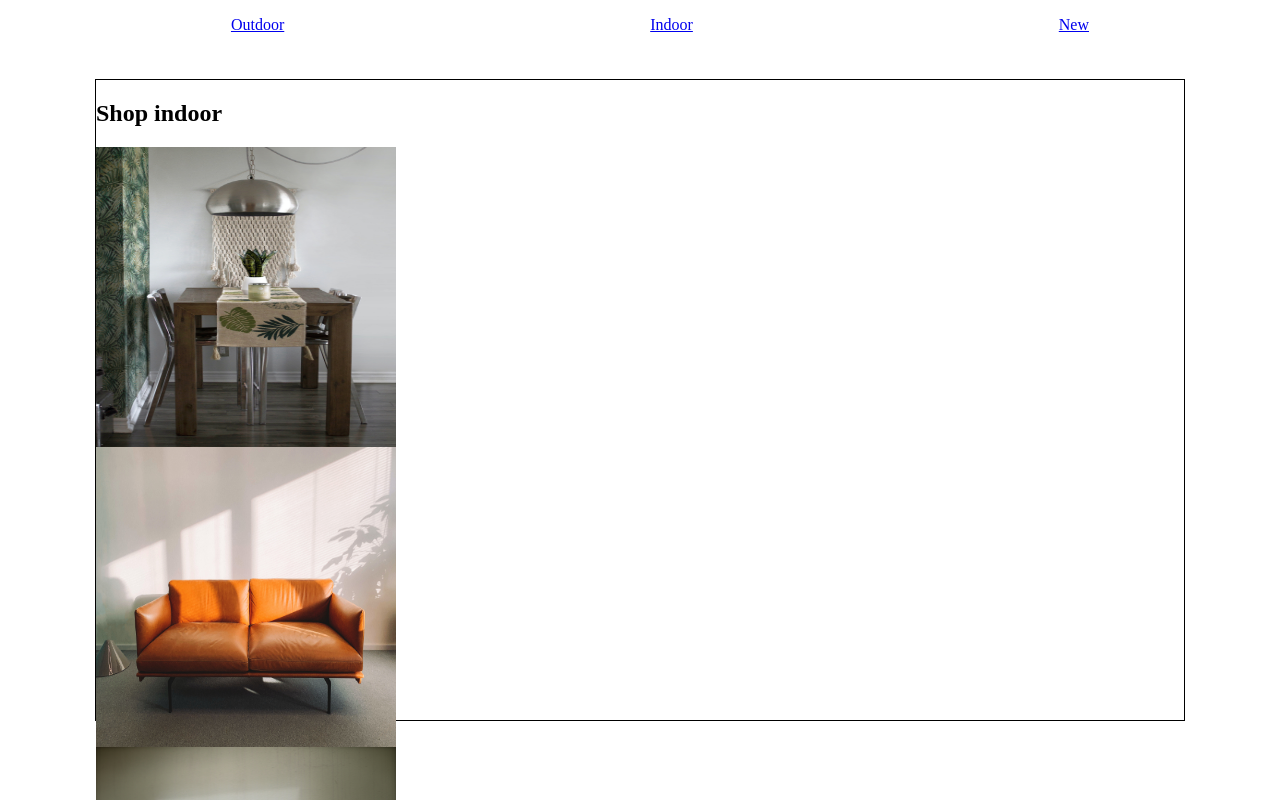
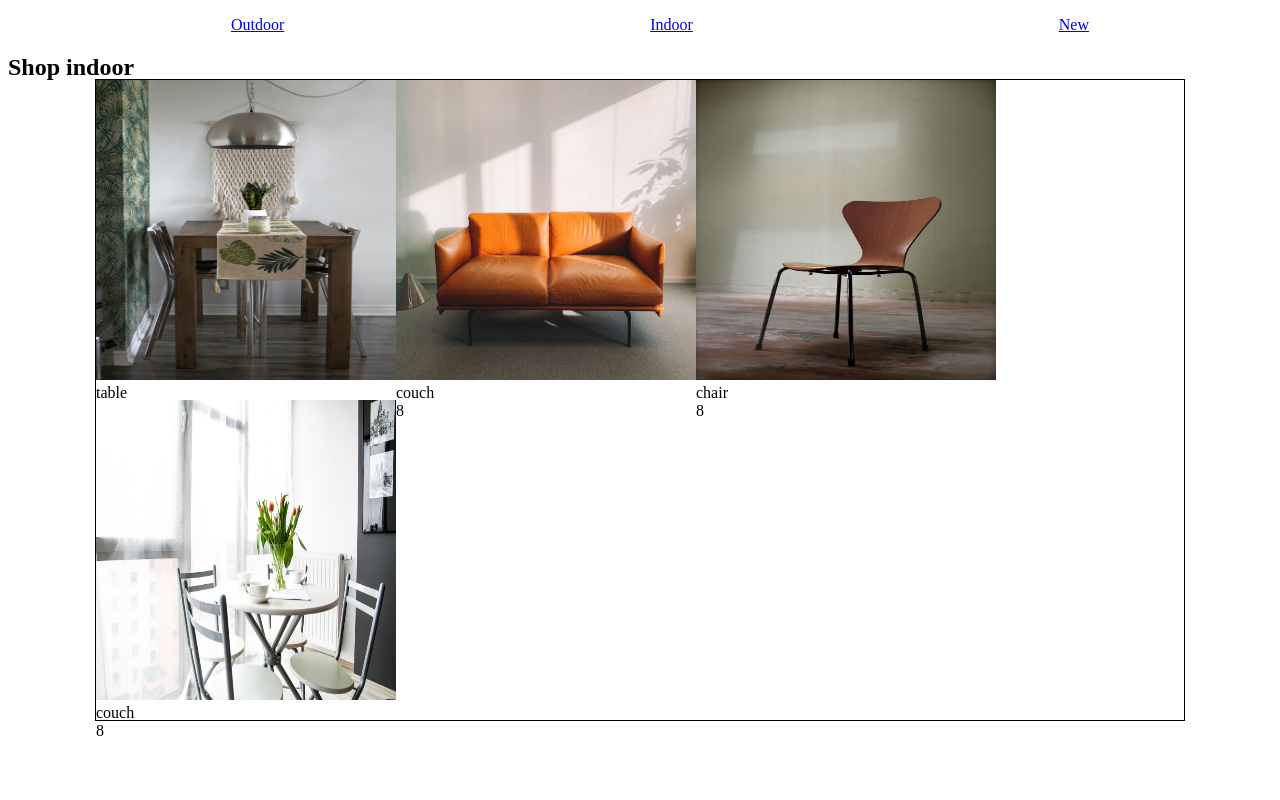
Before and after one commit to kpgh46/shoppingcart, a React (Create React App) app: page /indoor in a window 1280 px wide. Shown: the top 800 px of the page. Built offline with nearby package versions, Linux system fonts and the light colour scheme.

Commit message:
added ItemDetail component.  Linked images

```diff
--- a/src/RouteSwitch.js
+++ b/src/RouteSwitch.js
@@ -35,7 +35,14 @@ let RouteSwitch = () => {
 						}
 					></Route>
 					<Route path="/new" element={<New />}></Route>
-					<Route path="/item" element={<ItemDetail />}></Route>
+					<Route
+						path="indoor/itemdetail"
+						element={<ItemDetail />}
+					></Route>
+					<Route
+						path="outdoor/itemdetail"
+						element={<ItemDetail />}
+					></Route>
 				</Routes>
 			</BrowserRouter>
 		</div>
--- a/src/components/Item.js
+++ b/src/components/Item.js
@@ -5,11 +5,14 @@ let Item = (props) => {
 	let source = props.source;
 	return (
 		<div className="item-container">
-			<img
-				className="main-item-photo"
-				src={source}
-				alt="item photo"
-			></img>
+			<Link to="itemdetail">
+				{" "}
+				<img
+					className="main-item-photo"
+					src={source}
+					alt="item photo"
+				></img>
+			</Link>
 			<div>{props.title}</div>
 			<div>{props.price}</div>
 			<div>{props.description}</div>
--- a/src/components/ItemDetail.js
+++ b/src/components/ItemDetail.js
@@ -1,7 +1,7 @@
 import React from "react";
 
-let Item = () => {
+let ItemDetail = () => {
 	return <div>This is an item</div>;
 };
 
-export default Item;
+export default ItemDetail;
--- a/src/components/ShoppingPage.js
+++ b/src/components/ShoppingPage.js
@@ -1,5 +1,4 @@
 import React from "react";
-import { Link } from "react-router-dom";
 import Item from "./Item";
 
 let ShoppingPage = (props) => {
@@ -18,9 +17,9 @@ let ShoppingPage = (props) => {
 	});
 
 	return (
-		<div className="shopping-container">
+		<div>
 			<h2>Shop {props.page}</h2>
-			{pictures}
+			<div className="shopping-container">{pictures}</div>
 		</div>
 	);
 };
--- a/src/index.css
+++ b/src/index.css
@@ -42,8 +42,9 @@
 }
 
 .shopping-container{
-  /* display: flex; */
+  display: flex;
   /* justify-content: center; */
+  flex-wrap: wrap;
   height: 80%;
   width: 85%;
   border: 1px solid black;
```
